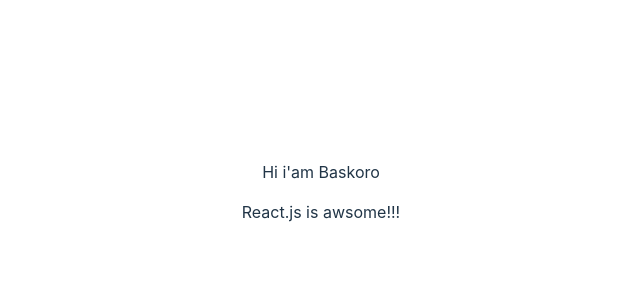
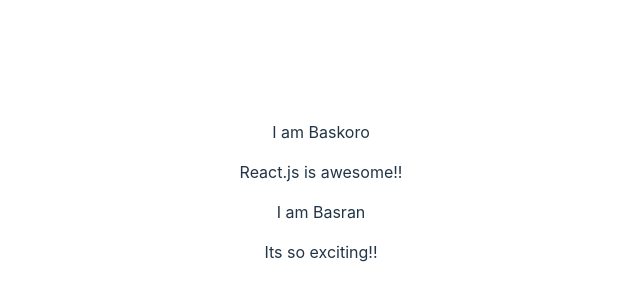
Before and after one commit to BaskoroR725/BaskoroR725-1.Academind-React-crash-course, a React (Vite) app: page / in a window 1280 px wide. Shown: the part 208-508 px from the top of the page, without its empty margins (319-959 px from the left). Built offline with nearby package versions, Linux system fonts and the light colour scheme.

Commit message:
using props

```diff
--- a/src/App.jsx
+++ b/src/App.jsx
@@ -5,7 +5,8 @@ function App() {
 
   return (
     <>
-    <Post/>
+    <Post author ='I am Baskoro'  body='React.js is awesome!!' />
+    <Post author ='I am Basran'  body='Its so exciting!!' />
     </>
   )
 }
--- a/src/components/Posts.jsx
+++ b/src/components/Posts.jsx
@@ -1,10 +1,11 @@
-function Post(){
+
+function Post(props){
     return (
         <div>
-            <p>Hi i'am Baskoro </p>
-            <p>React.js is awsome!!!</p>
+            <p>{props.author}</p>
+            <p>{props.body}</p>
         </div>
-    )
+    );
 }
 
 export default Post;
```
